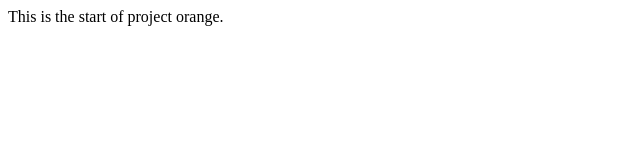
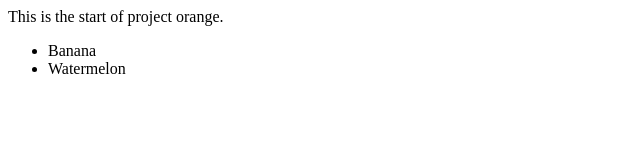
Before and after one commit to mcbilly/project-orange, a plain HTML site: page index.html in a window 1280 px wide. Shown: the whole page, without its empty margins (0-640 px from the left). Drawn offline with Linux system fonts and the light colour scheme.

Commit message:
added two lists

```diff
--- a/index.html
+++ b/index.html
@@ -5,5 +5,11 @@
 </head>
 <body>
 This is the start of project orange.
+
+<ul>
+	<li>Banana</li>
+	<li>Watermelon</li>
+</ul>
+
 </body>
 </html>
```
